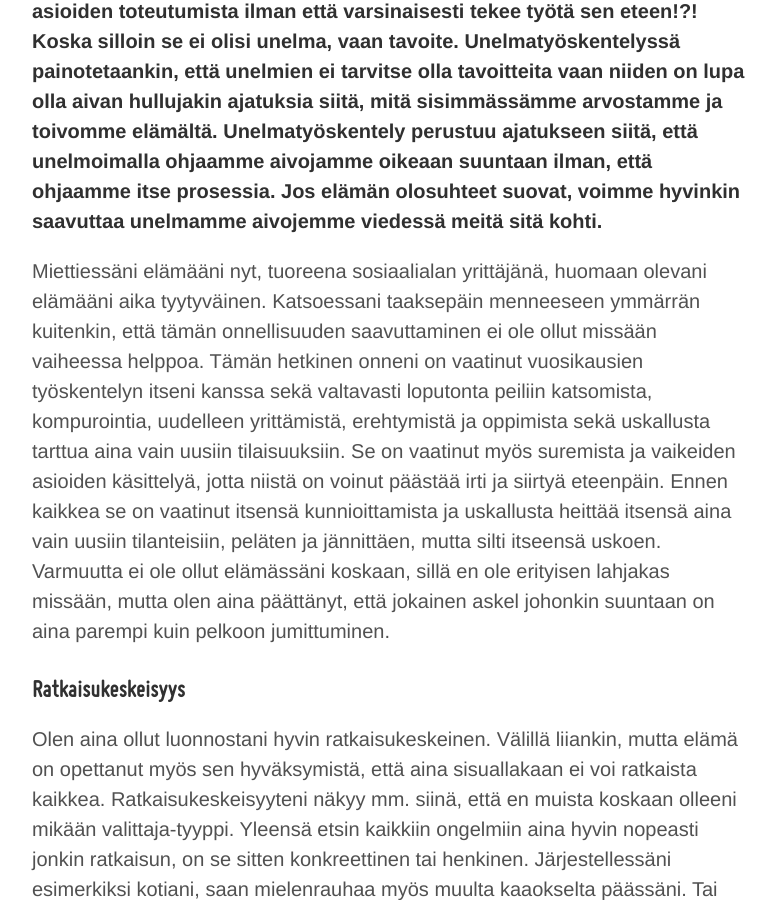
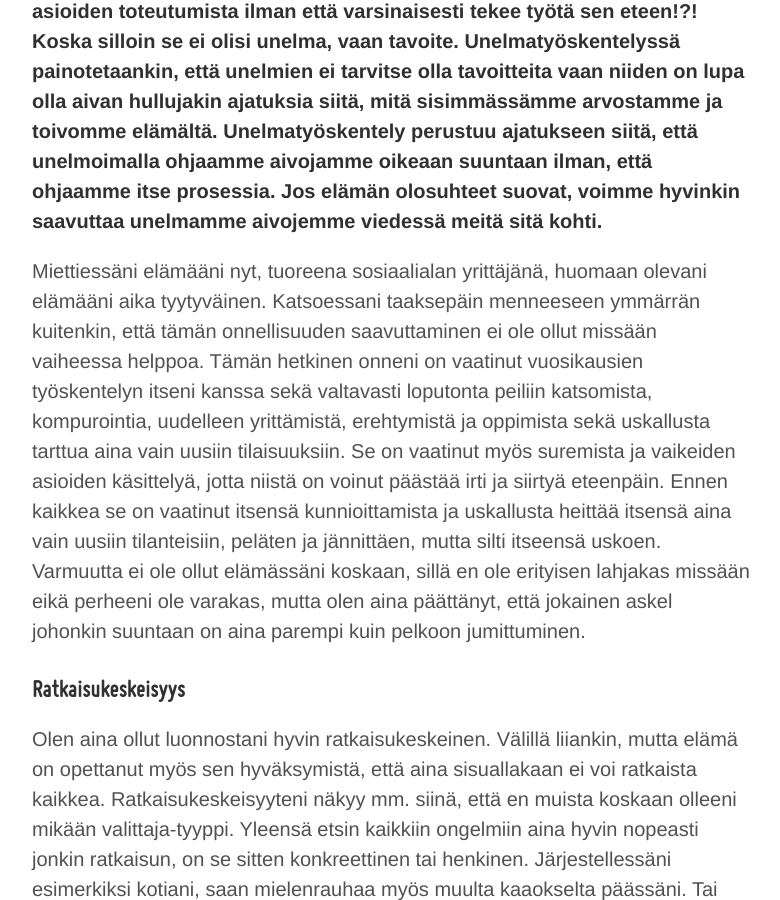
Before and after one commit to niinapiira/neppari.net, a Jekyll site: the page built from _posts/2016-04-08-uskallusta-unelmoida.md, in a window 1280 px wide and 900 px high, scrolled down 808 px. Shown: the whole window, without its empty margins (248-1028 px from the left). Built offline with Jekyll 4.4.1, drawn with Linux system fonts in a browser that asks for light colours.

Commit message:
Updated 2016-04-08-uskallusta-unelmoida.md

```diff
--- a/_posts/2016-04-08-uskallusta-unelmoida.md
+++ b/_posts/2016-04-08-uskallusta-unelmoida.md
@@ -11,7 +11,7 @@
 **Neppari täyttää tänään 1-vuoden ja juhlistan sen myötä yhden unelmani toteutumista: yrittäjyyttä. =)
 Vaikka en koskaan varsinaisesti muista suunnitelleeni alkavani joku päivä yrittäjäksi, en myöskään koskaan pitänyt sitä mahdottomuutena. Tämä ehkä kuvastaa tapaani unelmoida salaa ja hiljaisesti, antaen ajatusten kypsyä sisälläni ilman että varsinaisesti aina tarttuisin niihin ja alkaisin kulkea niitä kohti aktiivisesti. Mutta eikös unelmointi olekin juuri sitä, että uskaltaa haaveilla mahdottomienkin asioiden toteutumista ilman että varsinaisesti tekee työtä sen eteen!?! Koska silloin se ei olisi unelma, vaan tavoite. Unelmatyöskentelyssä painotetaankin, että unelmien ei tarvitse olla tavoitteita vaan niiden on lupa olla aivan hullujakin ajatuksia siitä, mitä sisimmässämme arvostamme ja toivomme elämältä. Unelmatyöskentely perustuu ajatukseen siitä, että unelmoimalla ohjaamme aivojamme oikeaan suuntaan ilman, että ohjaamme itse prosessia. Jos elämän olosuhteet suovat, voimme hyvinkin saavuttaa unelmamme aivojemme viedessä meitä sitä kohti.**
 
-Miettiessäni elämääni nyt, tuoreena sosiaalialan yrittäjänä, huomaan olevani elämääni aika tyytyväinen. Katsoessani taaksepäin menneeseen ymmärrän kuitenkin, että tämän onnellisuuden saavuttaminen ei ole ollut missään vaiheessa helppoa. Tämän hetkinen onneni on vaatinut vuosikausien työskentelyn itseni kanssa sekä valtavasti loputonta peiliin katsomista, kompurointia, uudelleen yrittämistä, erehtymistä ja oppimista sekä uskallusta tarttua aina vain uusiin tilaisuuksiin. Se on vaatinut myös suremista ja vaikeiden asioiden käsittelyä, jotta niistä on voinut päästää irti ja siirtyä eteenpäin. Ennen kaikkea se on vaatinut itsensä kunnioittamista ja uskallusta heittää itsensä aina vain uusiin tilanteisiin, peläten ja jännittäen, mutta silti itseensä uskoen. Varmuutta ei ole ollut elämässäni koskaan, sillä en ole erityisen lahjakas missään, mutta olen aina päättänyt, että jokainen askel johonkin suuntaan on aina parempi kuin pelkoon jumittuminen.
+Miettiessäni elämääni nyt, tuoreena sosiaalialan yrittäjänä, huomaan olevani elämääni aika tyytyväinen. Katsoessani taaksepäin menneeseen ymmärrän kuitenkin, että tämän onnellisuuden saavuttaminen ei ole ollut missään vaiheessa helppoa. Tämän hetkinen onneni on vaatinut vuosikausien työskentelyn itseni kanssa sekä valtavasti loputonta peiliin katsomista, kompurointia, uudelleen yrittämistä, erehtymistä ja oppimista sekä uskallusta tarttua aina vain uusiin tilaisuuksiin. Se on vaatinut myös suremista ja vaikeiden asioiden käsittelyä, jotta niistä on voinut päästää irti ja siirtyä eteenpäin. Ennen kaikkea se on vaatinut itsensä kunnioittamista ja uskallusta heittää itsensä aina vain uusiin tilanteisiin, peläten ja jännittäen, mutta silti itseensä uskoen. Varmuutta ei ole ollut elämässäni koskaan, sillä en ole erityisen lahjakas missään eikä perheeni ole varakas, mutta olen aina päättänyt, että jokainen askel johonkin suuntaan on aina parempi kuin pelkoon jumittuminen.
 
 ### Ratkaisukeskeisyys
 
```
